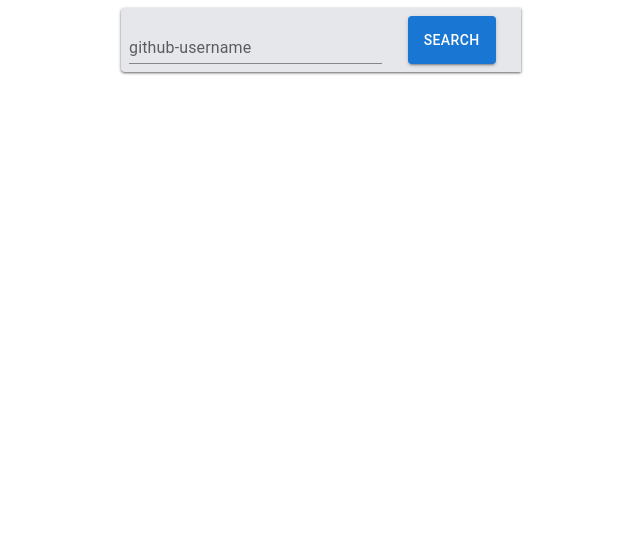
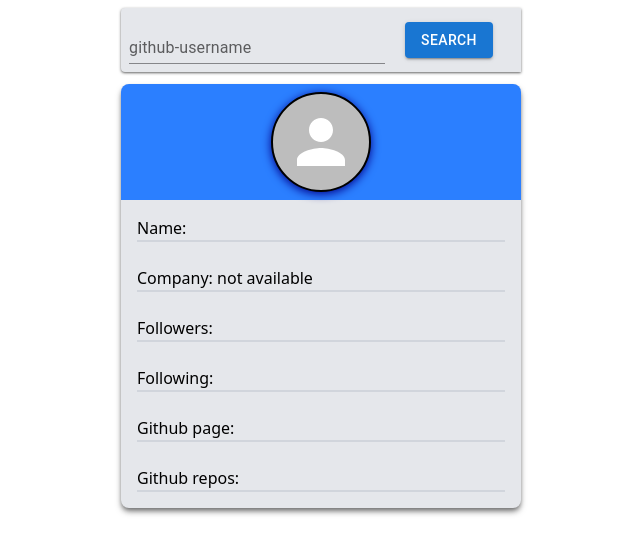
Before and after one commit to kostovJP/github-search, a React (Vite) app: page / in a window 1280 px wide. Shown: the top 554 px of the page, without its empty margins (319-959 px from the left). Built offline with nearby package versions, Linux system fonts and the light colour scheme; no server answers.

Commit message:
added the info component

```diff
--- a/src/App.jsx
+++ b/src/App.jsx
@@ -1,10 +1,11 @@
 import './App.css'
+import ProfileViewPage from './components/profile-view-page'
 import SearchForm from './components/search-form'
 
 export default function App(){
   return (
     <div className={`App`}>
-      <SearchForm/>
+      <ProfileViewPage/>
     </div>
   )
 }
--- /dev/null
+++ b/src/components/info_container.jsx
@@ -0,0 +1,44 @@
+import Avatar from "@mui/material/Avatar";
+
+// const [userData, setUserData] = useState({
+//         avatar:"",
+//         name:"",
+//         company:"",
+//         followers:"",
+//         following:"",
+//         github_page:"",
+//         github_repos:"",
+//     });
+
+const spanCss = "border-b-2 border-gray-300 m-2"
+
+export default function InfoContainer({ userData }) {
+  return (
+    <div
+      className={`border-none w-75 md:w-100 justify-self-center m-3
+            bg-gray-200 rounded-lg grid grid-cols-1 shadow-md shadow-neutral-500`}
+    >
+      <section className="justify-items-center p-2 bg-blue-500 rounded-t-lg">
+        <Avatar alt="Travis Howard" src={userData.avatar}
+            sx={{width: 100,
+                height: 100,
+                border: "2px solid black",
+                boxShadow: "0 2px 10px darkblue"
+            }}
+        />
+      </section>
+      <section className="grid grid-cols-1 gap-2 p-2">
+        <span className={spanCss}>Name: {userData.name}</span>
+        <span className={spanCss}>Company: {userData.company ? userData.company : "not available"}</span>
+        <span className={spanCss}>Followers: {userData.followers}</span>
+        <span className={spanCss}>Following: {userData.following}</span>
+        <span className={spanCss}>Github page: <a href={userData.github_page}
+            className="text-purple-500 hover:underline"
+        >{userData.github_page}</a></span>
+        <span className={spanCss}>Github repos: <a href={userData.github_repos}
+            className="text-purple-500 hover:underline"
+        >{userData.github_repos}</a></span>
+      </section>
+    </div>
+  );
+}
--- a/src/components/profile-view-page.jsx
+++ b/src/components/profile-view-page.jsx
@@ -1,11 +1,56 @@
+import InfoContainer from "./info_container";
 import SearchForm from "./search-form";
 import { useState, useEffect } from "react";
 
+const base_url = "https://api.github.com/users";
+
 export default function ProfileViewPage(){
+    const [username, setUsername] = useState({uname: "", isFetching: false});
+    const [userData, setUserData] = useState({
+        avatar:"",
+        name:"",
+        company:"",
+        followers:"",
+        following:"",
+        github_page:"",
+        github_repos:"",
+    });
+
+    const fetchUname = (newUname) => {
+        setUsername((prev) => {
+            return {...prev, uname: newUname, }
+        })
+    };
+
+    useEffect(() => {
+        const fetchData = async () => {
+            const data = await fetch(`${base_url}/${username.uname}`, {
+                headers : {
+                    Authorization: `token ${import.meta.env.VITE_GITHUB_KEY}`,
+                }
+            })
+            const udata = await data.json();
+            console.log(udata);
+            setUserData((prev) => {
+                return {
+                    ...prev,
+                    avatar:udata.avatar_url,
+                    name:udata.name,
+                    company:udata.company,
+                    followers:udata.followers,
+                    following:udata.following,
+                    github_page:udata.url,
+                    github_repos:udata.repos_url,
+                }
+            })
+        }
+        fetchData();
+    }, [username]);
 
     return (
         <main>
-            <SearchForm/>
+            <SearchForm updateData={fetchUname}/>
+            <InfoContainer userData={userData}/>
         </main>
     )
 }
--- a/src/components/search-form.jsx
+++ b/src/components/search-form.jsx
@@ -2,7 +2,7 @@ import { useForm } from 'react-hook-form'
 import TextField from '@mui/material/TextField'
 import Button from '@mui/material/Button';
 
-export default function SearchForm({ dataFunc }){
+export default function SearchForm({updateData}){
     const {
         register,
         handleSubmit,
@@ -10,13 +10,14 @@ export default function SearchForm({ dataFunc }){
     } = useForm();
 
     const formSubmission = (evt) => {
-        dataFunc(evt.username);
-        console.log(evt.username);
-    }
+        updateData(evt.username);
+        // console.log(evt.username);
+    };
+
     return (
         <form action="/"
             className={`border-none p-2 w-75 md:w-100 justify-self-center m-2
-                    grid grid-cols-3 gap-2 bg-gray-200 rounded-l shadow-sm shadow-neutral-500
+                    grid grid-cols-1 md:grid-cols-3 gap-2 md:gap-0 bg-gray-200 rounded-l shadow-sm shadow-neutral-500
                 `}
             onSubmit={handleSubmit(formSubmission)}
         >
@@ -28,9 +29,11 @@ export default function SearchForm({ dataFunc }){
                 })}
                 className='col-span-2'
             />
-            <span className='flex justify-center'><Button variant="contained" type="submit">search</Button></span>
+            <span className='justify-self-center col-span-1 content-center'><Button variant="contained" type="submit"
+                diabled={isSubmitting}
+            >search</Button></span>
             {errors.username &&
-                <p className='text-[12px] text-red-500 col-span-3'>{errors.username.message}</p>
+                <p className='text-[12px] text-red-500 col-span-2 text-center border-none md:col-span-3'>{errors.username.message}</p>
             }
         </form>
     )
```
Also changed, not shown: 1 other file (tests, documents, lock files or other folders).
